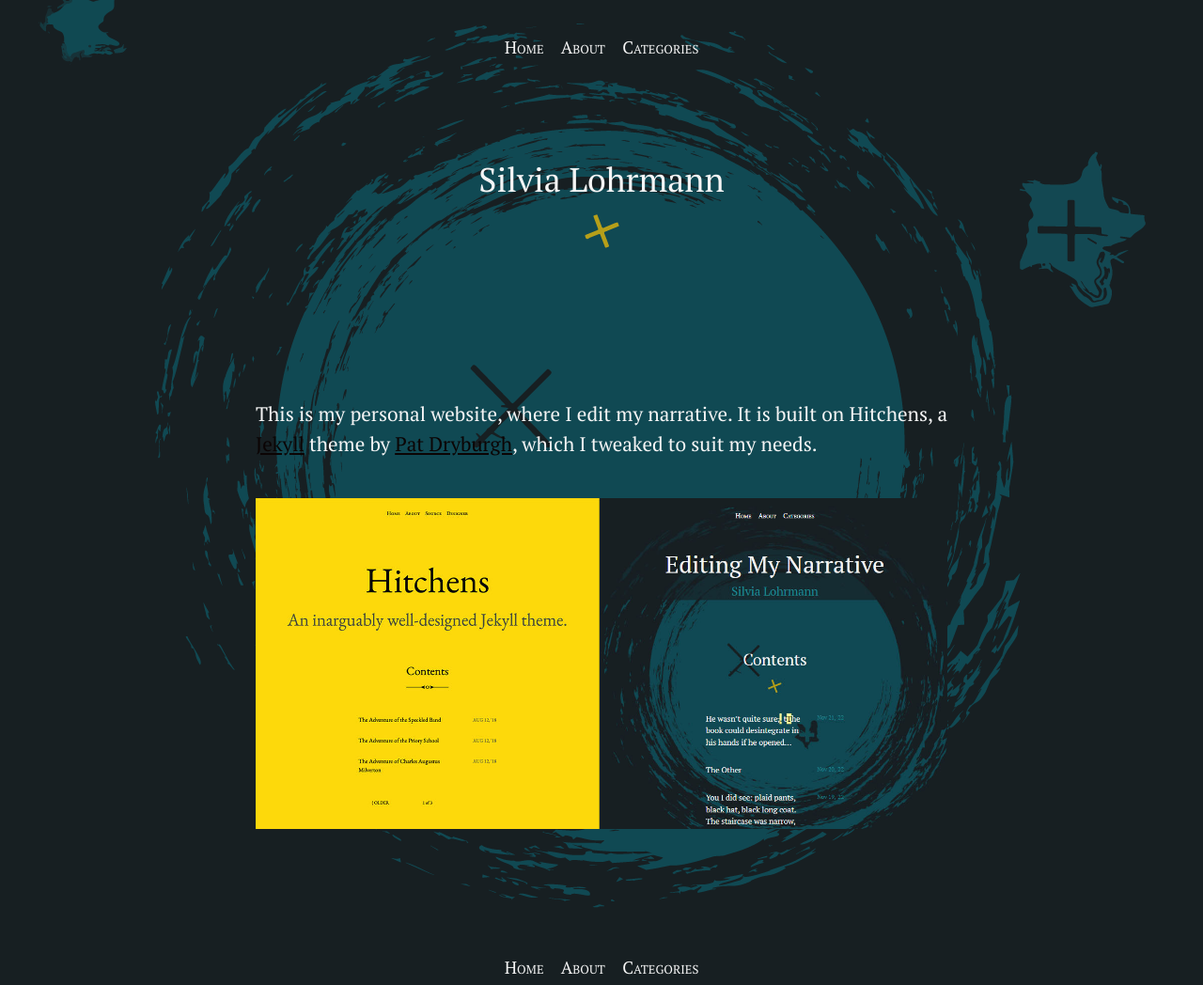
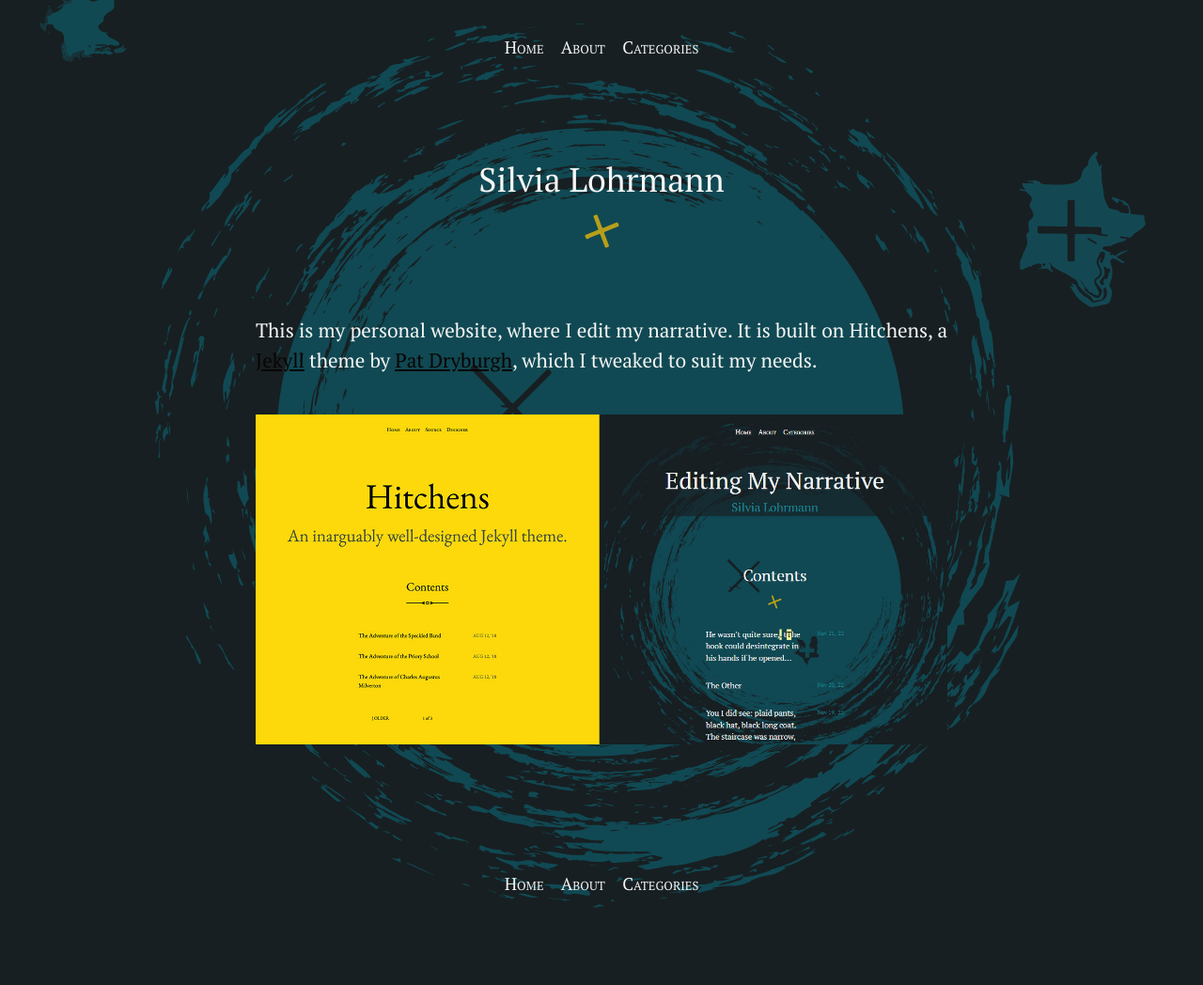
Before and after one commit to silvialohrmann/editorial, a Jekyll site: the page built from README.md, in a window 1280 px wide. Shown: the whole page at 94% size. Built offline with Jekyll 4.4.1, drawn with Linux system fonts in a browser that asks for light colours; after the commit the page ends 959 px from its top, so only the background shows below that.

Commit message:
Update _article.scss

```diff
--- a/_sass/_article.scss
+++ b/_sass/_article.scss
@@ -17,7 +17,7 @@
 .post > h1 {
   font-size: 1.7em;
   max-width: 48rem;
-  padding: 0 1em;
+  padding: 0 1em .5em;
   text-align: center;
 }
 @media (min-width: $on-tablet) {
@@ -25,7 +25,7 @@
      padding: 4em 0;
   }
   .post > h1 {
-  padding-bottom: 4em;
+  padding-bottom: 1.5em;
 }
  }
 .post p {
```
